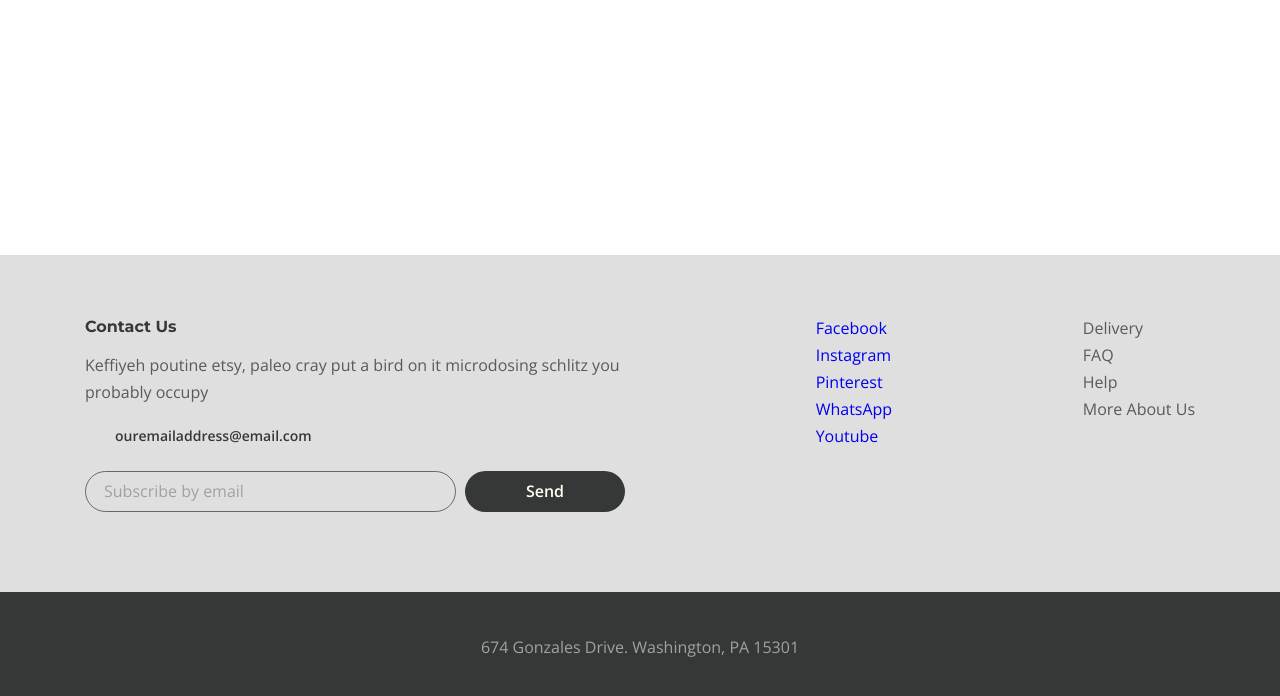
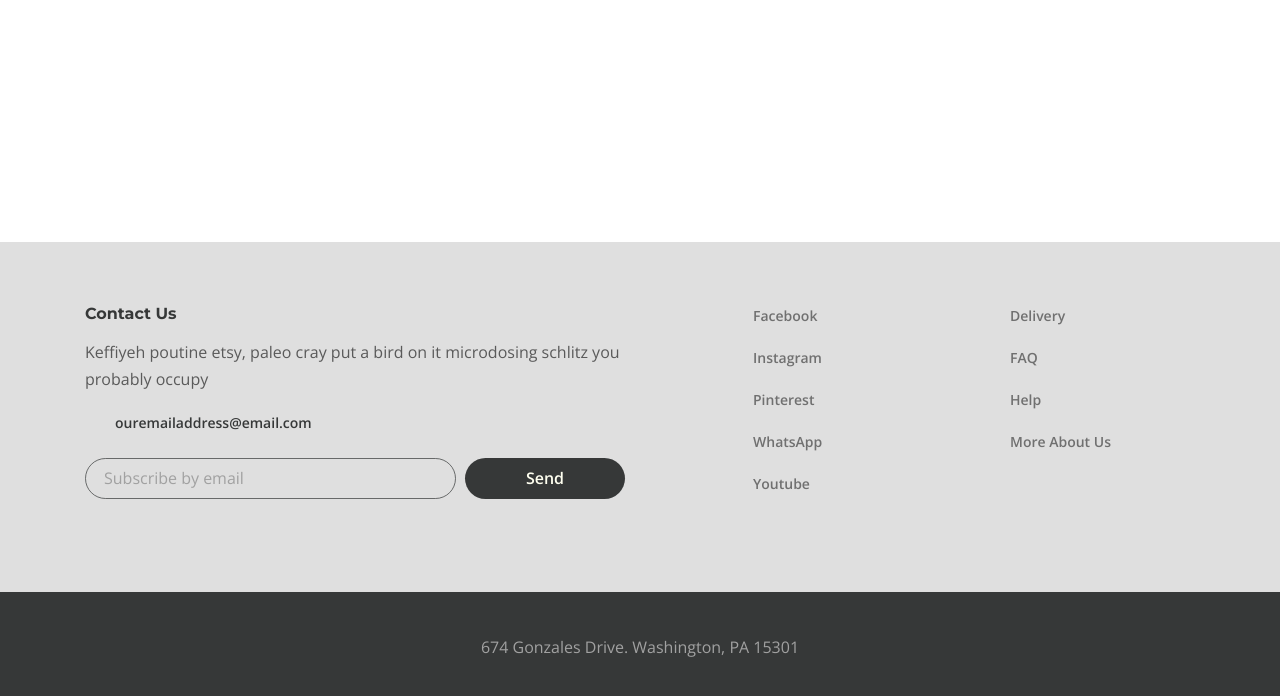
Before and after one commit to Andyone89/gulpdesire, a website: page app/index.html in a window 1280 px wide. Shown: the part 98-794 px from the top of the page. Drawn offline with nearby package versions, Linux system fonts and the light colour scheme.

Commit message:
footer-social

```diff
--- a/app/index.html
+++ b/app/index.html
@@ -7,7 +7,9 @@
   <title>Document</title>
   <link rel="preconnect" href="https://fonts.googleapis.com">
   <link rel="preconnect" href="https://fonts.gstatic.com" crossorigin>
-  <link href="https://fonts.googleapis.com/css2?family=Montserrat:ital,wght@0,700;1,700&family=Open+Sans:wght@300..800&display=swap" rel="stylesheet">
+  <link
+    href="https://fonts.googleapis.com/css2?family=Montserrat:ital,wght@0,700;1,700&family=Open+Sans:wght@300..800&display=swap"
+    rel="stylesheet">
   <link rel="stylesheet" href="css/style.min.css">
 </head>
 
@@ -71,35 +73,32 @@
             </div>
             <ul class="footer__social">
               <li class="footer__social-item">
-                <a  class="footer__social-link" href="#">Facebook</a>
+                <a class="footer__social-link" href="#">Facebook</a>
               </li>
               <li class="footer__social-item">
-                <a  class="footer__social-link" href="#">Instagram</a>
+                <a class="footer__social-link" href="#">Instagram</a>
               </li>
               <li class="footer__social-item">
-                <a  class="footer__social-link" href="#">Pinterest</a>
+                <a class="footer__social-link" href="#">Pinterest</a>
               </li>
               <li class="footer__social-item">
-                <a  class="footer__social-link" href="#">WhatsApp</a>
+                <a class="footer__social-link" href="#">WhatsApp</a>
               </li>
               <li class="footer__social-item">
-                <a  class="footer__social-link" href="#">Youtube</a>
+                <a class="footer__social-link" href="#">Youtube</a>
               </li>
             </ul>
             <nav class="footer__menu">
               <ul class="footer__menu-list">
-<li class="footer__menu-itm"><a  class="footer__menu-link" href="#">
-
-</a>Delivery</li>
-<li class="footer__menu-itm"><a  class="footer__menu-link" href="#">
-
-</a>FAQ</li>
-<li class="footer__menu-itm"><a  class="footer__menu-link" href="#">
-
-</a>Help</li>
-<li class="footer__menu-itm"><a  class="footer__menu-link" href="#">
-
-</a>More About Us</li>
+                <li class="footer__menu-item">
+                  <a class="footer__menu-link" href="#">Delivery</a>
+                </li>
+                <li class="footer__menu-item"><a class="footer__menu-link" href="#">FAQ</a>
+                </li>
+                <li class="footer__menu-item"><a class="footer__menu-link" href="#">Help</a>
+                </li>
+                <li class="footer__menu-item"><a class="footer__menu-link" href="#">More About Us</a>
+                </li>
               </ul>
             </nav>
           </div>
--- a/app/scss/style.scss
+++ b/app/scss/style.scss
@@ -78,6 +78,15 @@
         margin-bottom: 22px;
         padding-left: 30px;
         display: inline-block;
+        &::before{
+            content: '';
+            background-image: url(../images/footer/envelope.svg);
+            position: absolute;
+            left: 0;
+            top: 9px;
+            width: 16px;
+            height: 12px;
+        }
     }
 
     &__form {
@@ -111,7 +120,33 @@
         min-width: 160px;
         margin-left: 9px;
         cursor: pointer;
+    }
 
+    &__social {
+        width: 125px;
+        margin-right: auto;
+        margin-left: 100px;
+    }
+
+    &__social-link {
+        padding-left: 28px;
+    }
+
+    &__social-item,
+    &__menu-item {
+        margin-bottom: 15px;
+        font-weight: 600;
+        font-size: 14px;
+    }
+
+    &__social-link,
+    &__menu-link {
+        color: #707070;
+    }
+
+    &__menu {
+        margin-right: 60px;
+        width: 125px;
     }
 
     &__copyright {
```
Also changed, not shown: app/css/style.min.css, app/images/footer/envelope.svg (added), app/images/footer/facebook.svg (added), app/images/footer/instagram.svg (added), app/images/footer/pinterest.svg (added), app/images/footer/whatsapp.svg (added), app/images/footer/youtube.svg (added), app/images/header/icon_menu.svg (added), app/images/header/logo.png (added). Lines whose indentation alone changed are shown as unchanged.
